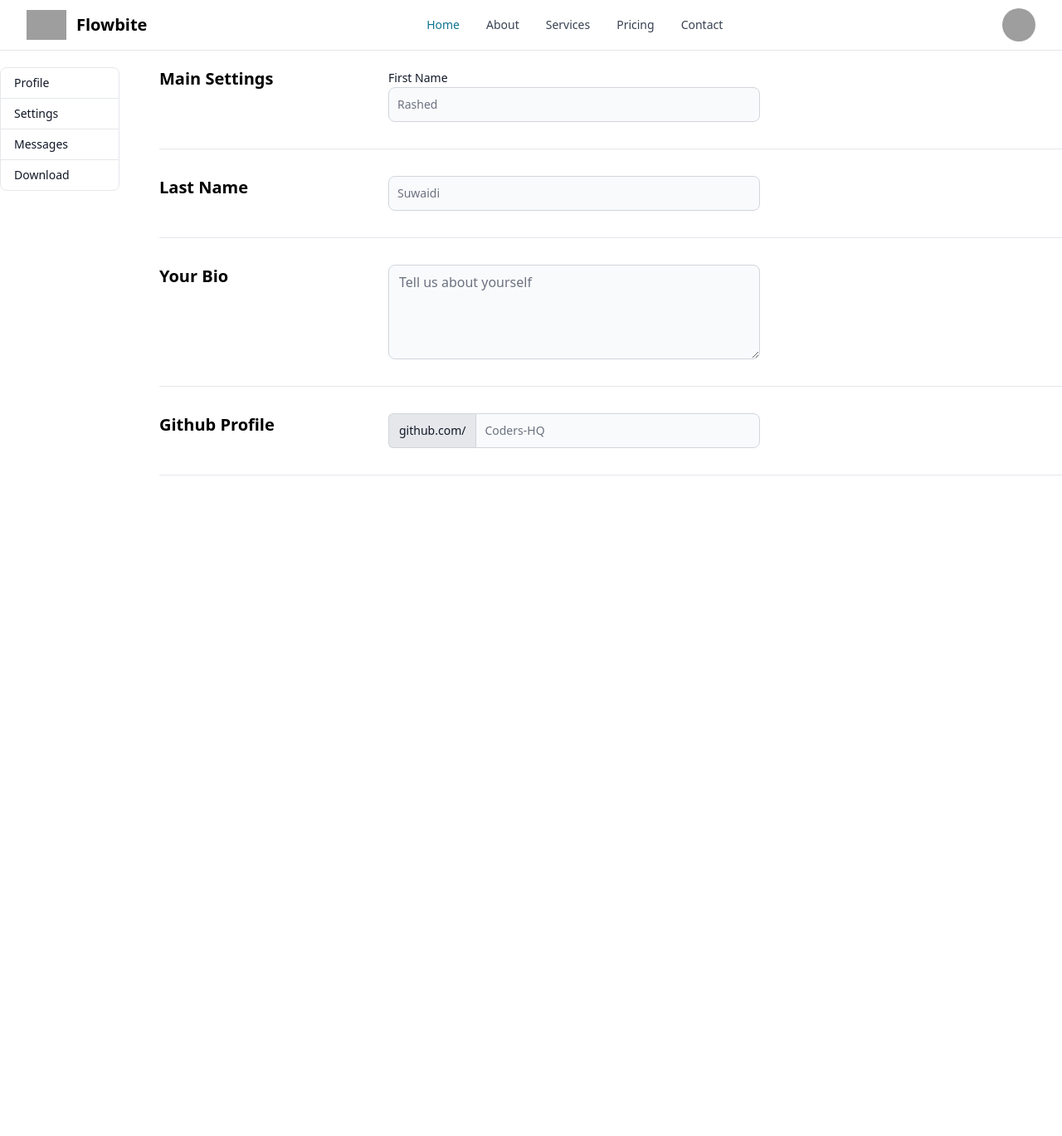
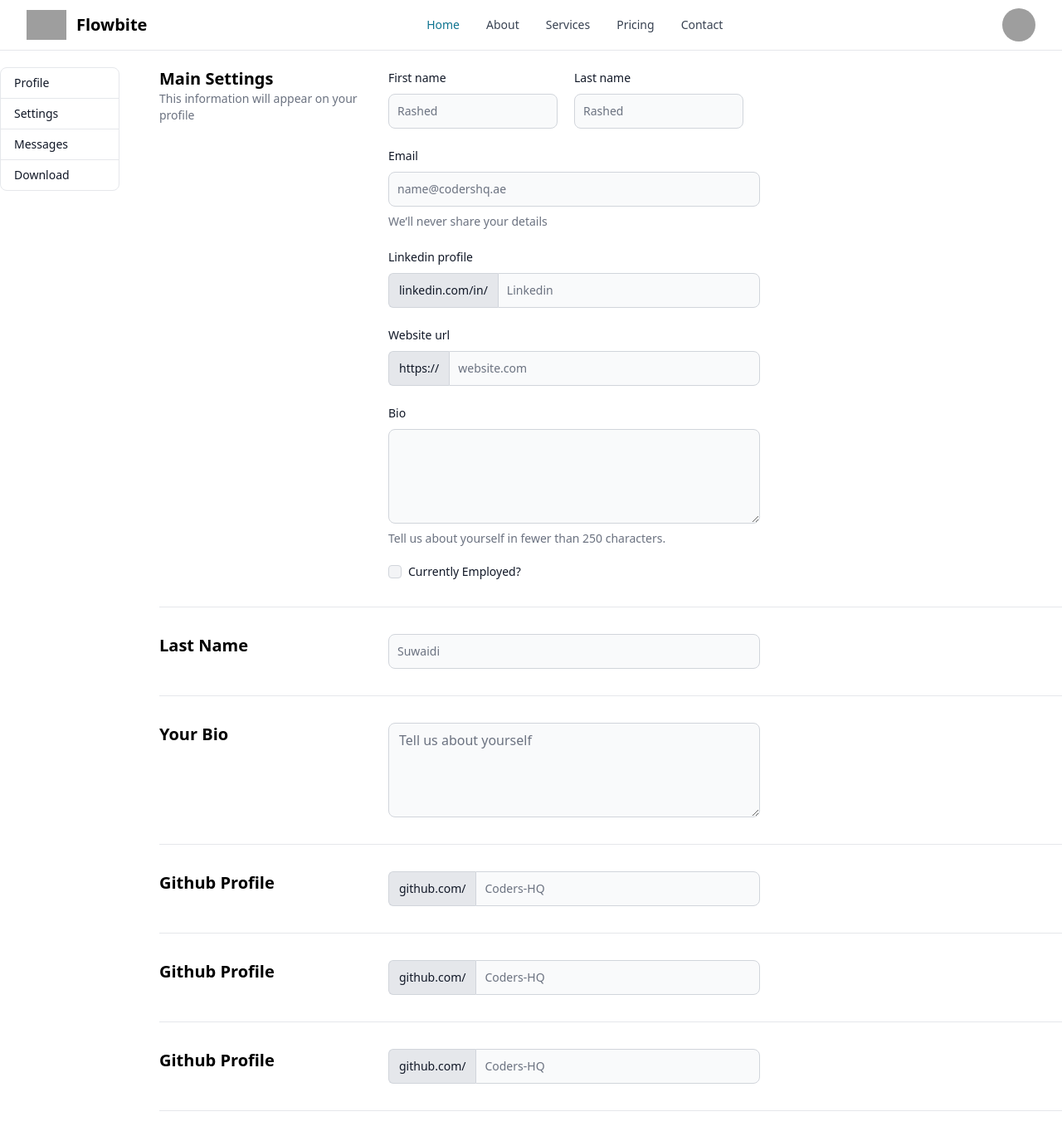
Before and after one commit to ralsuwaidi/chq-profile, a React (Create React App) app: page / in a window 1280 px wide. Shown: the top 1369 px of the page at 83% size. Before the commit the page ends 800 px from the top, so only its background shows below. Built offline with nearby package versions, Linux system fonts and the light colour scheme; grey boxes are pictures that could not be loaded.

Commit message:
add routers

```diff
--- a/package.json
+++ b/package.json
@@ -9,9 +9,12 @@
     "@testing-library/user-event": "^13.5.0",
     "flowbite": "^1.5.3",
     "flowbite-react": "^0.1.10",
+    "jwt-decode": "^3.1.2",
     "react": "^18.2.0",
     "react-dom": "^18.2.0",
+    "react-jwt": "^1.1.6",
     "react-redux": "^8.0.2",
+    "react-router-dom": "^6.3.0",
     "react-scripts": "5.0.1",
     "web-vitals": "^2.1.4"
   },
--- a/src/App.js
+++ b/src/App.js
@@ -1,11 +1,18 @@
 import "./App.css";
+import { AuthProvider } from "./components/Context/AuthProvider";
 import EditPage from "./pages/EditPage/EditPage";
-import PageWrapper from "./pages/PageWrapper/PageWrapper";
+import { BrowserRouter as Router, Route, Routes } from "react-router-dom";
 
 function App() {
   return (
     <div className="font-sans ">
-      <EditPage />
+      <Router>
+        <AuthProvider>
+          <Routes>
+            <Route exact path="/" element={<EditPage />} />
+          </Routes>
+        </AuthProvider>
+      </Router>
     </div>
   );
 }
--- /dev/null
+++ b/src/components/Context/AuthProvider.js
@@ -0,0 +1,62 @@
+import { createContext, useState } from "react";
+import jwtDecode from "jwt-decode";
+import { useNavigate } from "react-router";
+
+const AuthContext = createContext();
+
+export default AuthContext;
+
+export const AuthProvider = (props) => {
+  // use local storage if exists if not then null
+  let [authTokens, setAuthTokens] = useState(() =>
+    localStorage.getItem("authTokens")
+      ? JSON.parse(localStorage.getItem("authTokens"))
+      : null
+  );
+  let [user, setUser] = useState(() =>
+    localStorage.getItem("authTokens")
+      ? jwtDecode(localStorage.getItem("authTokens"))
+      : null
+  );
+
+  let navigate = useNavigate();
+
+  let editUser = async (e) => {
+    e.preventDefault();
+    console.log("last name ", e.target.lastName.value);
+    let response = await fetch("http://192.168.0.141:8000/api/token/", {
+      method: "POST",
+      headers: {
+        "Content-Type": "application/json",
+      },
+      body: JSON.stringify({
+        lastName: e.target.lastName.value,
+      }),
+    });
+
+    let data = await response.json();
+    console.log("data:", data);
+
+    if (response.status == 200) {
+      setAuthTokens(data);
+      // decode the data and se the user with all data
+      setUser(jwtDecode(data.access));
+      localStorage.setItem("authTokens", JSON.stringify(data));
+      console.log(authTokens);
+      navigate("/success");
+    } else {
+      alert("Somthing went wrong!");
+    }
+  };
+
+  let contextData = {
+    user: user,
+    editUser: editUser,
+  };
+
+  return (
+    <AuthContext.Provider value={contextData}>
+      {props.children}
+    </AuthContext.Provider>
+  );
+};
--- a/src/pages/EditPage/EditForm.js
+++ b/src/pages/EditPage/EditForm.js
@@ -1,30 +1,59 @@
-import { Avatar, Footer, Label, Textarea, TextInput } from "flowbite-react";
+import {
+  Avatar,
+  Checkbox,
+  Footer,
+  Label,
+  Textarea,
+  TextInput,
+} from "flowbite-react";
+import React from "react";
+import FormMain from "./FormMain";
 
 export default function EditForm() {
   return (
-    <div>
+    <form>
+      <div className="mt-5">
+       <FormMain/>
 
-
-
-      <div className="mt-5">
-        <EditRow label="Main Settings">
-          <Label
-            htmlFor="firstName"
-            value="First Name"
-          />
-          <TextInput
-            id="firstName"
-            type="text"
-            placeholder="Rashed"
-            required={true}
-          />
-        </EditRow>
         <EditRow label="Last Name">
           <TextInput
             id="lastName"
             type="text"
             placeholder="Suwaidi"
             required={true}
+          />
+        </EditRow>
+
+        <EditRow label="Your Bio">
+          <Textarea
+            id="bio"
+            placeholder="Tell us about yourself"
+            required={true}
+            rows={4}
+          />
+        </EditRow>
+        <EditRow label="Github Profile">
+          <TextInput
+            id="github"
+            type="url"
+            placeholder="Coders-HQ"
+            addon="github.com/"
+          />
+        </EditRow>
+        <EditRow label="Github Profile">
+          <TextInput
+            id="github"
+            type="url"
+            placeholder="Coders-HQ"
+            addon="github.com/"
+          />
+        </EditRow>
+        <EditRow label="Github Profile">
+          <TextInput
+            id="github"
+            type="url"
+            placeholder="Coders-HQ"
+            addon="github.com/"
           />
         </EditRow>
         <EditRow label="Your Bio">
@@ -44,16 +73,17 @@ export default function EditForm() {
           />
         </EditRow>
       </div>
-    </div>
+    </form>
   );
 }
 
 export function EditRow(props) {
   return (
     <div className="my-5">
-      <div className="grid grid-cols-8 gap-4">
+      <div className={`grid grid-cols-8 gap-4  ${props.spacing}`}>
         <div className="col-start-1 col-span-2">
           <p className="text-xl font-semibold">{props.label}</p>
+          <p className="text-sm text-gray-500 ">{props.info}</p>
         </div>
         <div className="col-end-7 col-span-4 max-w-md">{props.children}</div>
       </div>
@@ -65,7 +95,7 @@ export function EditRow(props) {
 export function Header(props) {
   return (
     <div className="flex items-center my-10">
-      <div className="">
+      <div>
         <Avatar
           img="https://flowbite.com/docs/images/people/profile-picture-5.jpg"
           rounded={true}
@@ -78,5 +108,5 @@ export function Header(props) {
         <p className="text-sm text-gray-500">Update your personal details</p>
       </div>
     </div>
-  )
+  );
 }
--- /dev/null
+++ b/src/pages/EditPage/FormMain.js
@@ -0,0 +1,105 @@
+import {
+    Avatar,
+    Checkbox,
+    Footer,
+    Label,
+    Textarea,
+    TextInput,
+  } from "flowbite-react";
+import React from "react";
+import { EditRow } from "./EditForm";
+
+export default function FormMain() {
+    return (
+        <EditRow
+        label="Main Settings"
+        info="This information will appear on your profile "
+      >
+        <div className="flex">
+          <div className="flex-grow">
+            <div className="mb-2">
+              <Label htmlFor="firstName" value="First name" />
+            </div>
+            <TextInput
+              id="firstName"
+              type="text"
+              placeholder="Rashed"
+              required={true}
+            />
+          </div>
+          <div className="flex-grow px-5">
+            <div className="mb-2">
+              <Label htmlFor="lastName" value="Last name" />
+            </div>
+            <TextInput
+              id="lastName"
+              type="text"
+              placeholder="Rashed"
+              required={true}
+            />
+          </div>
+        </div>
+
+        <div className="mt-5">
+          <div className="mb-2">
+            <Label htmlFor="email" value="Email" />
+          </div>
+          <TextInput
+            id="email"
+            type="email"
+            placeholder="name@codershq.ae"
+            required={true}
+            helperText={
+              <React.Fragment>We’ll never share your details</React.Fragment>
+            }
+          />
+        </div>
+
+        <div className="mt-5">
+          <div className="mb-2">
+            <Label htmlFor="linkedin" value="Linkedin profile" />
+          </div>
+          <TextInput
+            id="linkedin"
+            type="text"
+            placeholder="Linkedin"
+            required={true}
+            addon="linkedin.com/in/"
+          />
+        </div>
+
+        <div className="mt-5">
+          <div className="mb-2">
+            <Label htmlFor="website" value="Website url" />
+          </div>
+          <TextInput
+            id="website"
+            type="text"
+            placeholder="website.com"
+            required={true}
+            addon="https://"
+          />
+        </div>
+
+        <div className="mt-5">
+          <div className="mb-2">
+            <Label htmlFor="bio" value="Bio" />
+          </div>
+          <Textarea
+            id="bio"
+            rows="4"
+            helperText={
+              <React.Fragment>
+                Tell us about yourself in fewer than 250 characters.{" "}
+              </React.Fragment>
+            }
+          />
+        </div>
+
+        <div className="flex items-center gap-2 mt-5">
+          <Checkbox id="currentlyEmployed" />
+          <Label htmlFor="currentlyEmployed">Currently Employed?</Label>
+        </div>
+      </EditRow>
+    )
+}
```
Also changed, not shown: 1 other file (tests, documents, lock files or other folders).
